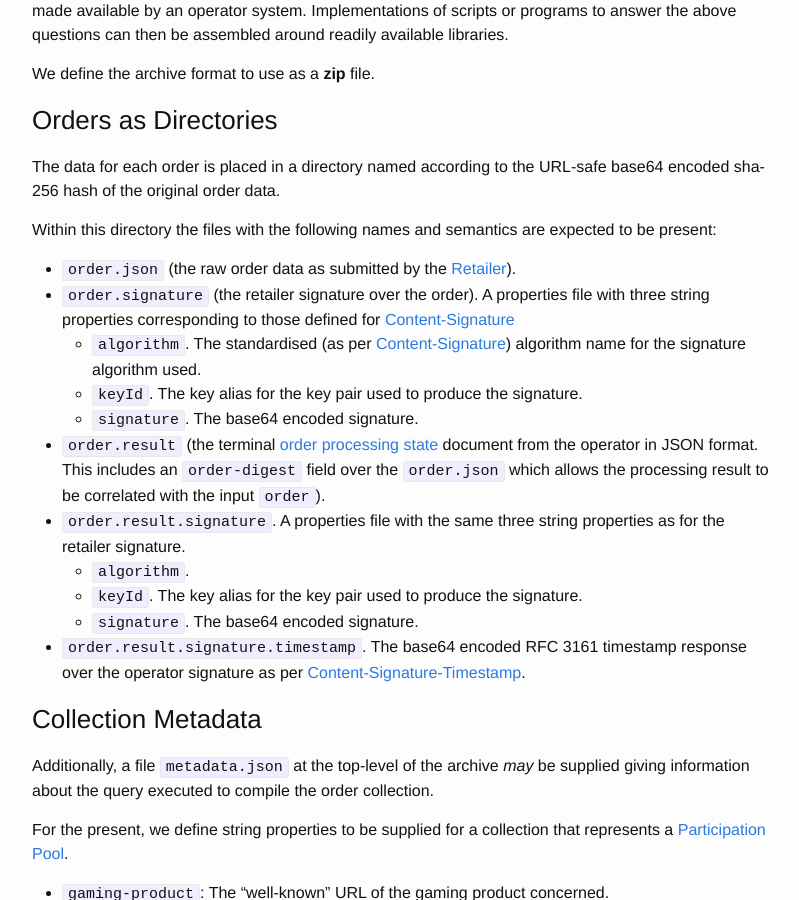
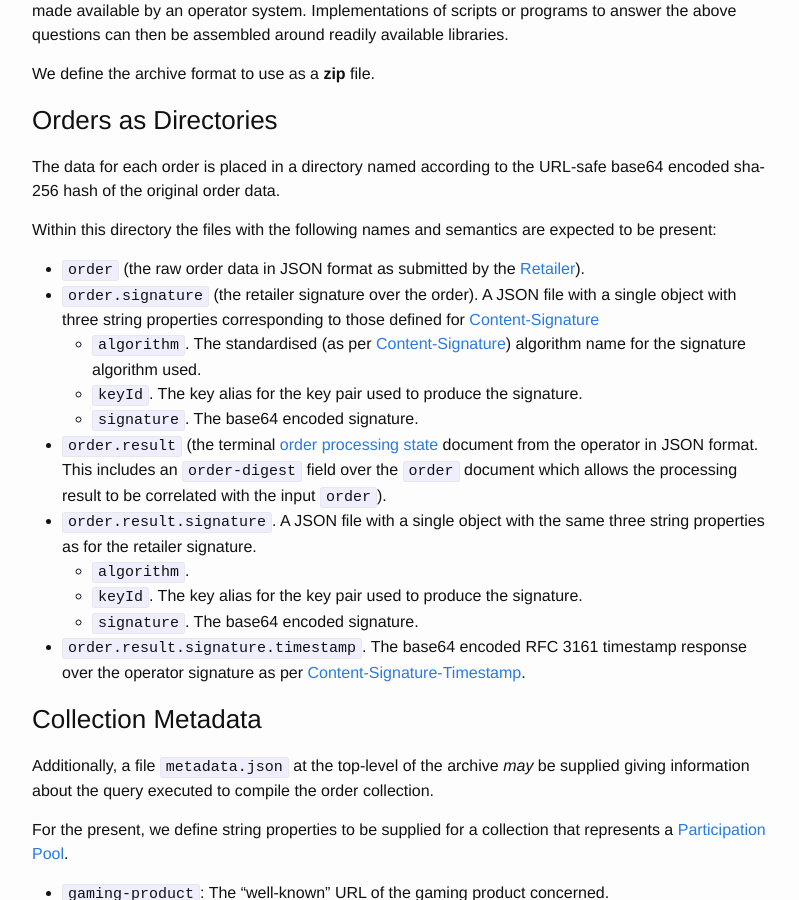
Before and after one commit to lotteries-io/lotteries-io.github.io, a Jekyll site: the page built from _rfcs/downloadable-auditable-order-collection.md, in a window 1280 px wide and 900 px high, scrolled down 1575 px. Shown: the whole window, without its empty margins (238-1037 px from the left). Built offline with Jekyll 4.4.1, drawn with Linux system fonts in a browser that asks for light colours.

Commit message:
improvement to format description
Describes signatures documents as JSON.
Renames order.json to order.
Adjusts example scripts to take account of above.

Basic reasoning is that mix of JSON and properties is not very
consistent.

```diff
--- a/_rfcs/downloadable-auditable-order-collection.md
+++ b/_rfcs/downloadable-auditable-order-collection.md
@@ -49,13 +49,13 @@ The data for each order is placed in a directory named according to the URL-safe
 
 Within this directory the files with the following names and semantics are expected to be present:
 
-* `order.json` (the raw order data as submitted by the [Retailer](../concepts/retailer)).
-* `order.signature` (the retailer signature over the order). A properties file with three string properties corresponding to those defined for [Content-Signature](content-signature:)
+* `order` (the raw order data in JSON format as submitted by the [Retailer](../concepts/retailer)).
+* `order.signature` (the retailer signature over the order). A JSON file with a single object with three string properties corresponding to those defined for [Content-Signature](content-signature:)
    * `algorithm`. The standardised (as per [Content-Signature](content-signature)) algorithm name for the signature algorithm used.
    * `keyId`. The key alias for the key pair used to produce the signature.
    * `signature`. The base64 encoded signature.
-* `order.result` (the terminal [order processing state](../concepts/order-processing-state) document from the operator in JSON format. This includes an `order-digest` field over the `order.json` which allows the processing result to be correlated with the input `order`).
-* `order.result.signature`. A properties file with the same three string properties as for the retailer signature.
+* `order.result` (the terminal [order processing state](../concepts/order-processing-state) document from the operator in JSON format. This includes an `order-digest` field over the `order` document which allows the processing result to be correlated with the input `order`).
+* `order.result.signature`. A JSON file with a single object with the same three string properties as for the retailer signature.
   * `algorithm`.
   * `keyId`. The key alias for the key pair used to produce the signature.
   * `signature`. The base64 encoded signature.
```
Also changed, not shown: 2 other files.
